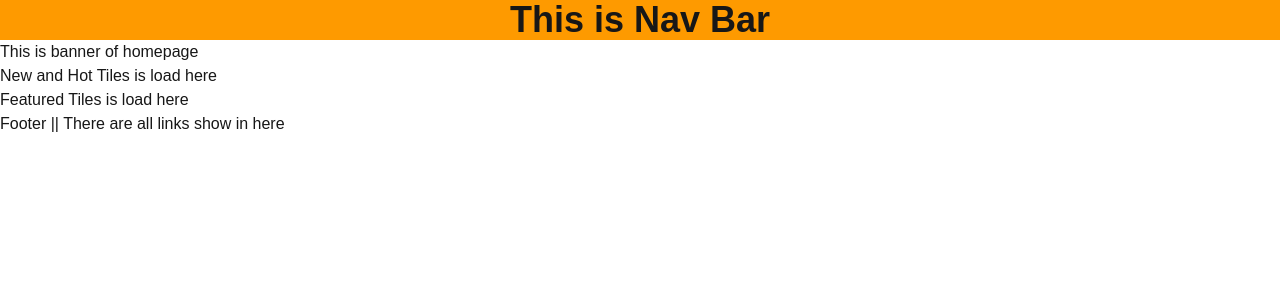
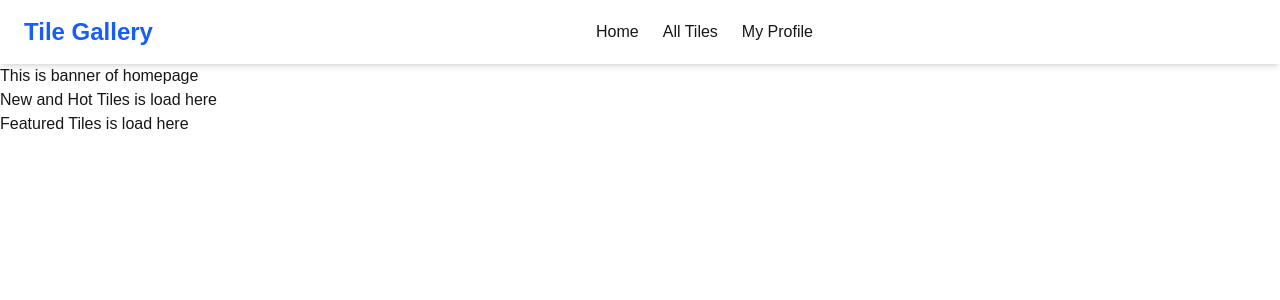
Before and after one commit to samalek9391/category-a8-apple, a Next.js app: page / in a window 1280 px wide. Shown: the top 300 px of the page. Built offline with nearby package versions, Linux system fonts and the light colour scheme.

Commit message:
more components is added to the projects

```diff
--- /dev/null
+++ b/src/app/all-tiles/page.jsx
@@ -0,0 +1,11 @@
+import React from 'react';
+
+const AllTilesPage = () => {
+    return (
+        <div className='bg-red-300'>
+            <h2 className='text-4xl text-center items-center'>All tiles is load here</h2>
+        </div>
+    );
+};
+
+export default AllTilesPage;
--- a/src/app/layout.js
+++ b/src/app/layout.js
@@ -1,5 +1,6 @@
 import { Geist, Geist_Mono } from "next/font/google";
 import "./globals.css";
+import NavBar from "@/components/shared/NavBar";
 
 const geistSans = Geist({
   variable: "--font-geist-sans",
@@ -22,7 +23,15 @@ export default function RootLayout({ children }) {
       lang="en"
       className={`${geistSans.variable} ${geistMono.variable} h-full antialiased`}
     >
-      <body className="min-h-full flex flex-col">{children}</body>
+      <body className="min-h-full flex flex-col">
+        <header>
+          <NavBar/>
+        </header>
+        <main>
+        {children}
+        </main>
+
+      </body>
     </html>
   );
 }
--- /dev/null
+++ b/src/app/my-profile/page.jsx
@@ -0,0 +1,11 @@
+import React from 'react';
+
+const MyProfilePage = () => {
+    return (
+        <div className='bg-gray-200'>
+            <h2 className='text-blue-700 text-center font-extrabold text-6xl'>My Profile is loading here</h2>
+        </div>
+    );
+};
+
+export default MyProfilePage;<h2>My Profile is loading here</h2>
--- a/src/app/page.js
+++ b/src/app/page.js
@@ -7,17 +7,12 @@ import NavBar from "@/components/shared/NavBar";
 export default function Home() {
   return (
     <div>
-      <header>
-        <NavBar />
-      </header>
-      <main>
+
         <Banner />
         <Marquee />
         <FeaturedTiles />
-      </main>
-      <footer>
-        <Footer/>
-      </footer>
+
+
     </div>
   );
 }
--- a/src/components/shared/NavBar.jsx
+++ b/src/components/shared/NavBar.jsx
@@ -1,10 +1,44 @@
-import React from 'react';
+"use client";
+
+import Link from "next/link";
+
 
 const NavBar = () => {
     return (
-        <div className='bg-amber-500'>
-            <h2 className='font-extrabold text-4xl text-center'>This is Nav Bar</h2>
+  <nav className="shadow-md bg-white px-6 py-4">
+      <div className="max-w-7xl mx-auto flex items-center justify-between">
+
+        {/* LEFT: Logo */}
+        <div>
+          <Link
+            href="/"
+            className="text-2xl font-bold text-blue-600"
+          >
+            Tile Gallery
+          </Link>
         </div>
+
+        {/* CENTER: Nav Links */}
+        <div className="flex gap-6">
+          <Link href="/" className="hover:text-blue-600">
+            Home
+          </Link>
+
+          <Link href="/all-tiles" className="hover:text-blue-600">
+            All Tiles
+          </Link>
+
+          <Link href="/my-profile" className="hover:text-blue-600">
+            My Profile
+          </Link>
+        </div>
+
+        {/* RIGHT: Auth Buttons */}
+        <div>
+            {/* Auth related work is add here later */}
+        </div>
+      </div>
+    </nav>
     );
 };
 
```
